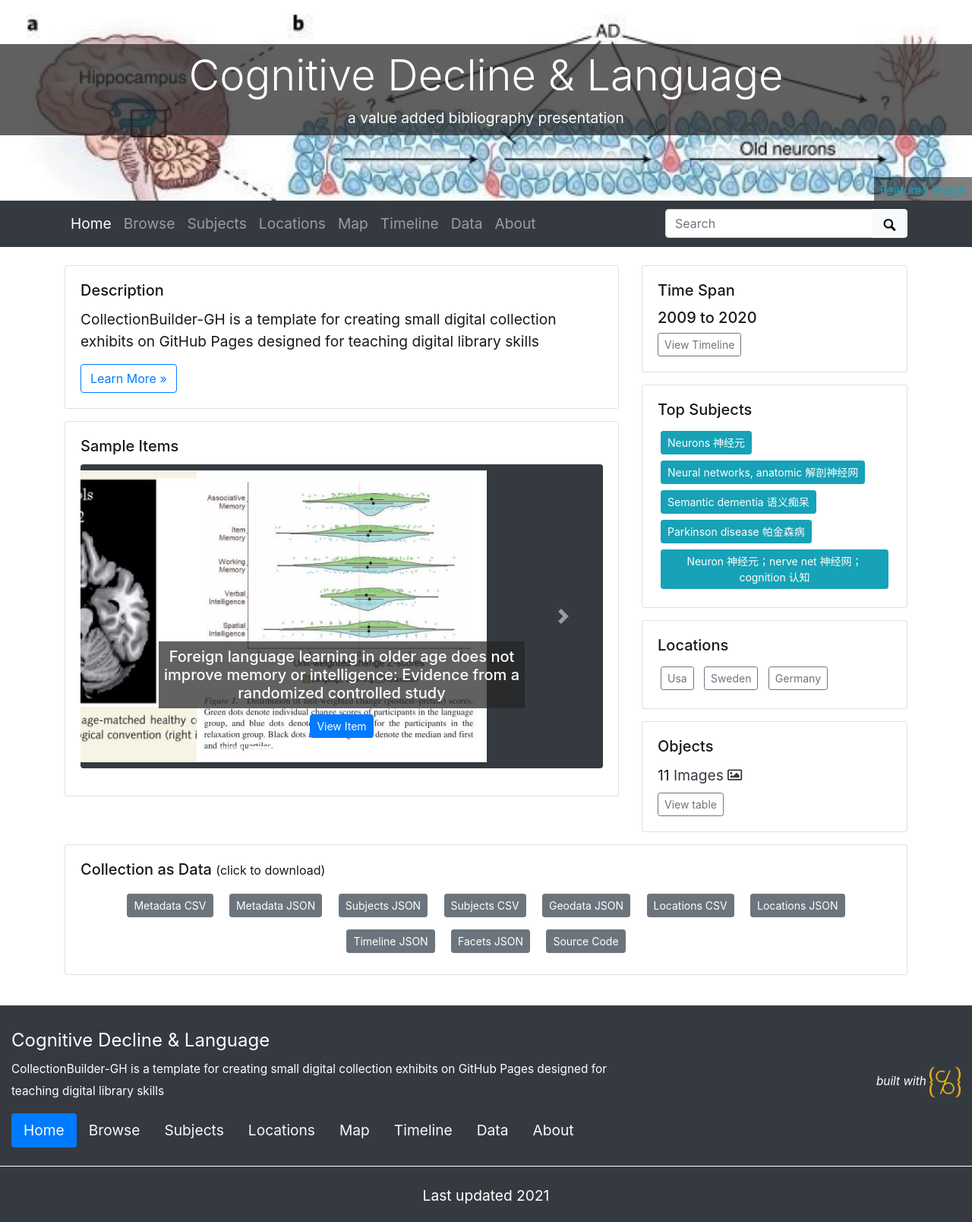
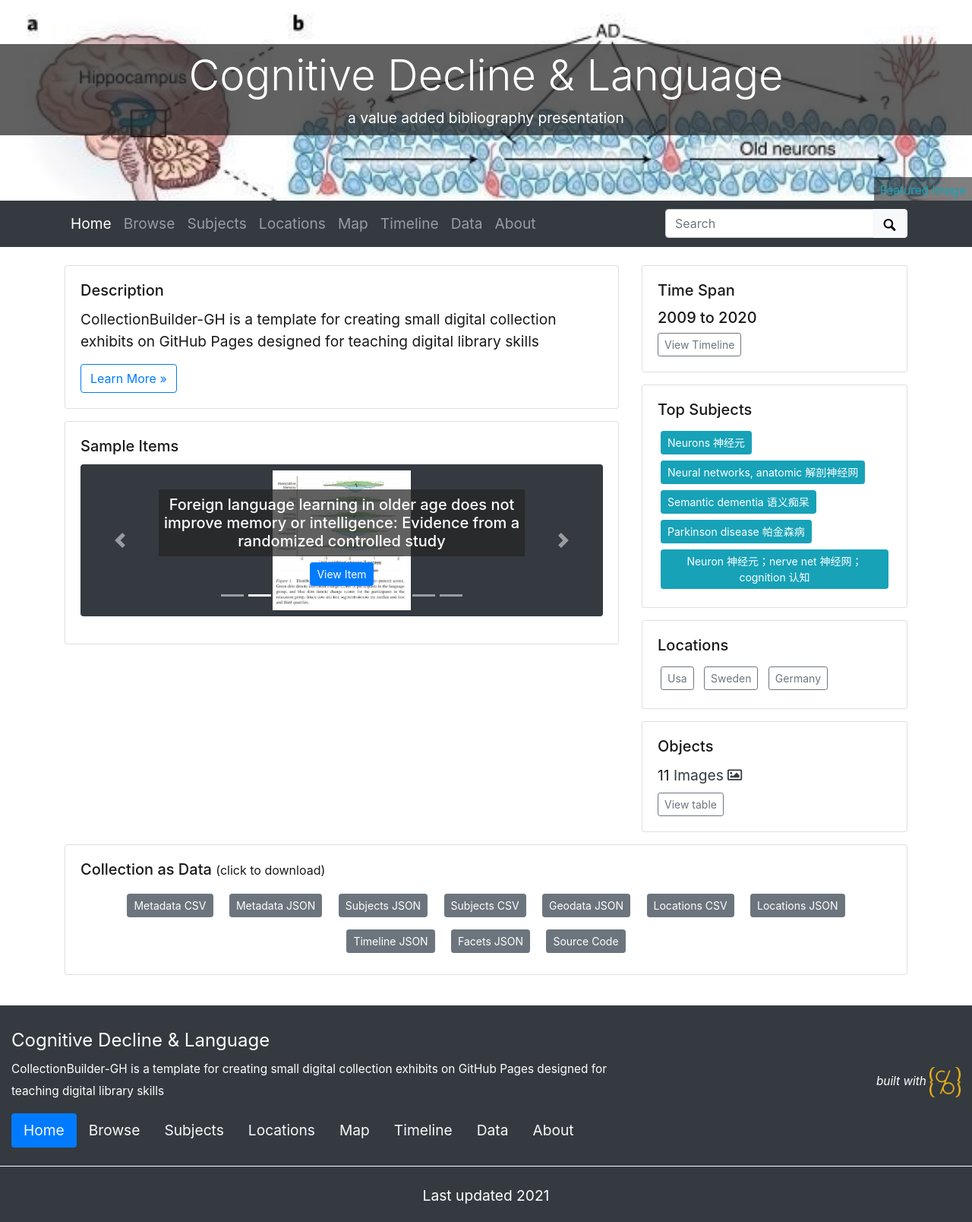
Before and after one commit to archivesw/cogfigcollection, a Jekyll site: the page built from index.md, in a window 1280 px wide. Shown: the whole page at 76% size. Built offline with Jekyll 4.4.1, drawn with Linux system fonts in a browser that asks for light colours.

Commit message:
update theme.yml

```diff
--- a/_data/theme.yml
+++ b/_data/theme.yml
@@ -14,7 +14,7 @@ home-title-y-padding: 3em
 # optional: change position of background image, center, top, bottom
 home-banner-image-position: top
 # height of the carousel at the bottom of the home page; this is in px, but just enter a number (don't include "px"). Default is 300
-carousel-height: 400
+carousel-height: 200
 # If you'd like to feature specific subjects on the front page, fill in the below with subjects and separate them by semi-colon.
 # Otherwise, leave this blank for automatically generated subjects. For a list of subjects generated by the metadata, see data/subjects.csv
 featured-subjects: # separate by semi-colon(';')
```
